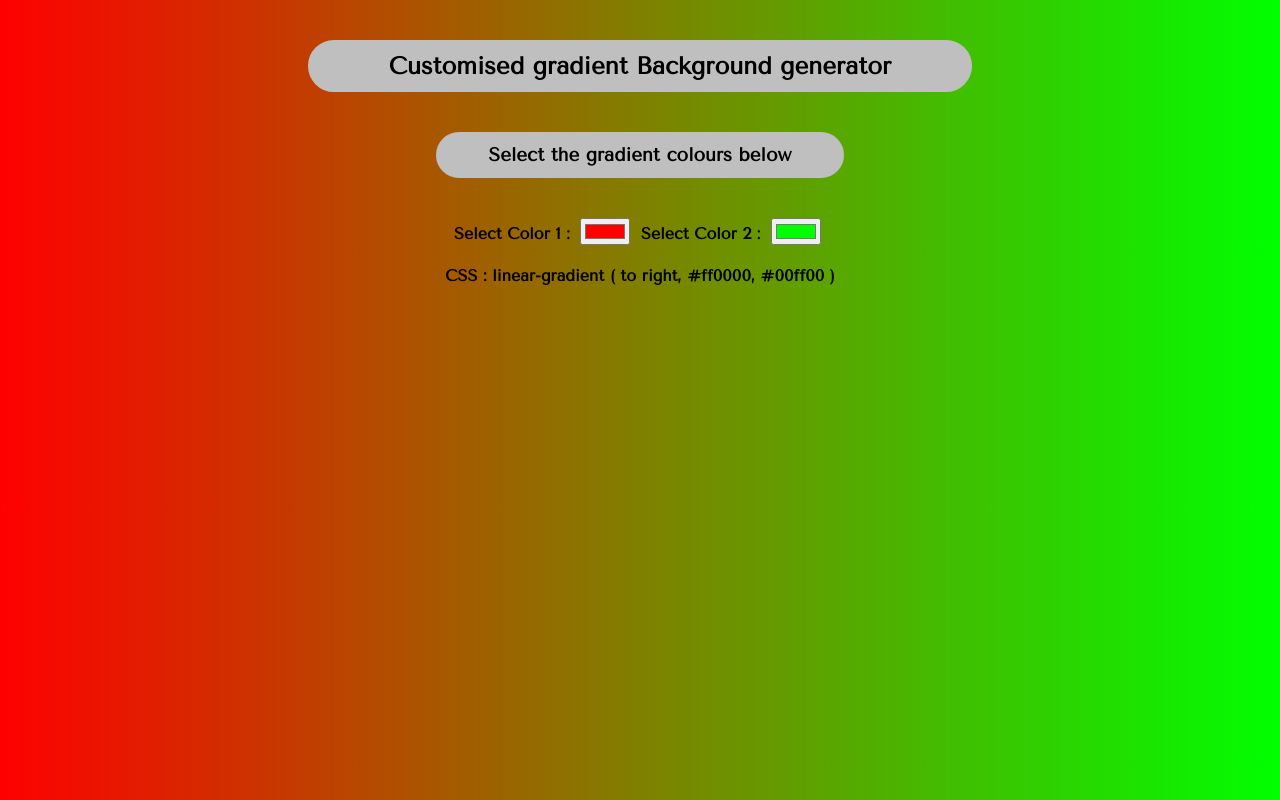
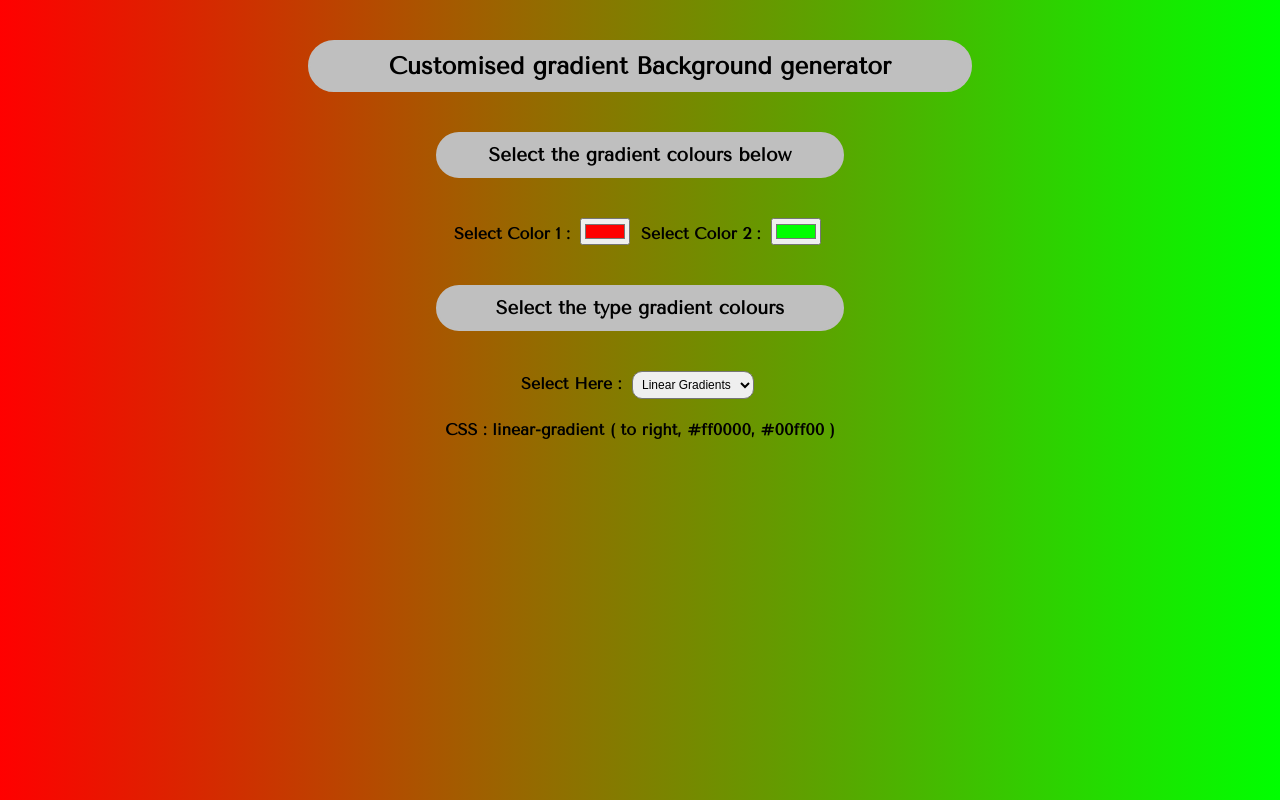
Before and after one commit to amratansh12/Gradient-Generator, a plain HTML site: page index.html in a window 1280 px wide. Drawn offline with nearby package versions, Linux system fonts and the light colour scheme.

Commit message:
Update index.html
Added a select button of gradient type.

```diff
--- a/index.html
+++ b/index.html
@@ -15,6 +15,15 @@
 	<label for="color2">Select Color 2 :</label>
 	<input type="color" id="color2" name="color2" value="#00ff00">
 
+	<!-- direction selection -->
+	<h3>Select the type gradient colours</h3>
+	<label for="direction">Select Here :</label>
+	<select id="direction" name="direction" value="to right">
+		<option>Linear Gradients</option>
+		<option>Radial Gradients</option>
+		<option>Conic Gradients</option>
+	</select>
+
 	<!-- displayed CSS -->
 	<h4 id="cssInfo">CSS : linear-gradient ( to right, #ff0000, #00ff00 )</h4>
 
```
